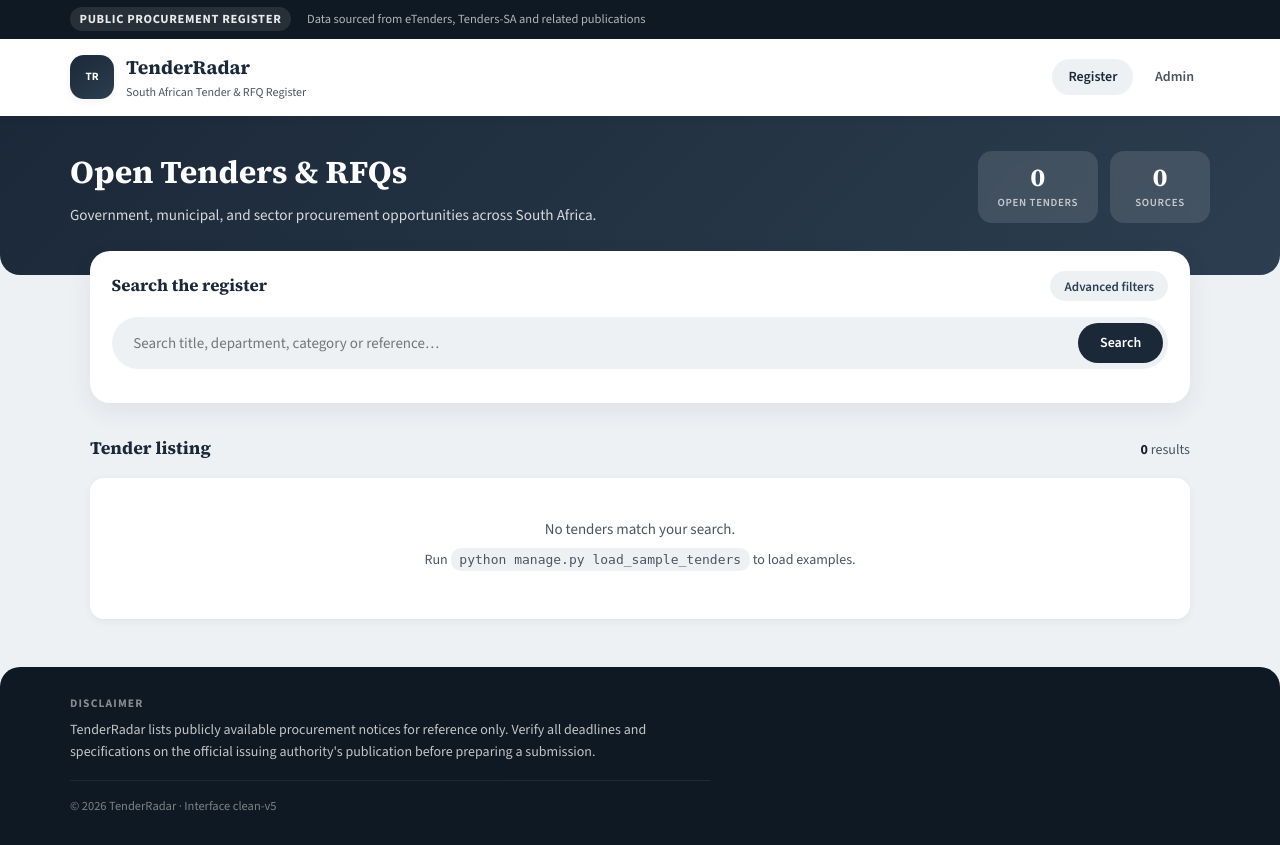
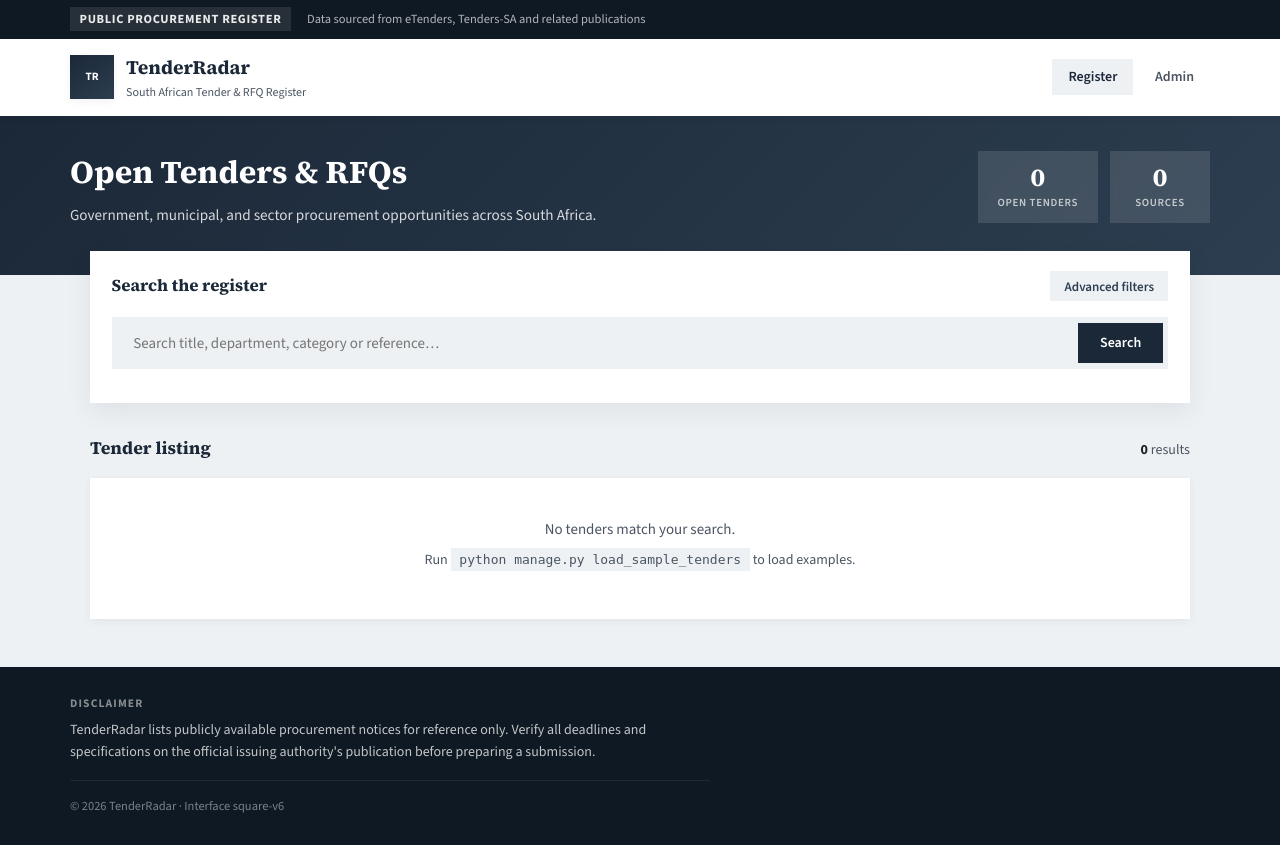
Before and after one commit to Kamo2330/TenderRadar, a Django app: page / in a window 1280 px wide. Run offline with Django 5.2, Linux system fonts and the light colour scheme; data that the repository does not hold is empty.

Commit message:
Use formal square corners instead of rounded UI
Co-authored-by: Kamo2330 <Kamo2330@users.noreply.github.com>

```diff
--- a/TenderRadar/context_processors.py
+++ b/TenderRadar/context_processors.py
@@ -1,2 +1,2 @@
 def ui_version(_request):
-    return {"UI_VERSION": "clean-v5"}
+    return {"UI_VERSION": "square-v6"}
--- a/static/css/tenderradar.css
+++ b/static/css/tenderradar.css
@@ -1,4 +1,4 @@
-/* TenderRadar — rounded, soft layout */
+/* TenderRadar — formal square layout */
 
 @import url("https://fonts.googleapis.com/css2?family=Source+Sans+3:wght@400;500;600;700&family=Source+Serif+4:wght@600;700&display=swap");
 
@@ -21,10 +21,10 @@
   --font-sans: "Source Sans 3", "Segoe UI", system-ui, sans-serif;
   --font-serif: "Source Serif 4", Georgia, "Times New Roman", serif;
   --max-width: 1140px;
-  --radius-sm: 10px;
-  --radius-md: 14px;
-  --radius-lg: 20px;
-  --radius-full: 999px;
+  --radius-sm: 0;
+  --radius-md: 0;
+  --radius-lg: 0;
+  --radius-full: 0;
   --shadow-sm: 0 2px 8px rgba(27, 40, 56, 0.06);
   --shadow-md: 0 8px 24px rgba(27, 40, 56, 0.08);
   --shadow-lg: 0 16px 40px rgba(27, 40, 56, 0.1);
@@ -183,7 +183,7 @@ a:hover { color: var(--color-navy-dark); }
   height: 2px;
   margin: 0 auto;
   background: var(--color-navy);
-  border-radius: 2px;
+  border-radius: 0;
 }
 
 /* Hero */
@@ -635,7 +635,7 @@ mark.highlight {
   background: var(--color-accent-light);
   color: inherit;
   padding: 0 0.15em;
-  border-radius: 3px;
+  border-radius: 0;
 }
 
 /* Pagination */
--- a/tenders/views.py
+++ b/tenders/views.py
@@ -47,7 +47,7 @@ def health_check(request):
 
     return HttpResponse(
         "TENDERRADAR OK\n"
-        "UI: clean-v5\n"
+        "UI: square-v6\n"
         f"Django {django.get_version()}\n"
         "Open: http://127.0.0.1:8000/\n"
         "If the page looks old: git pull origin main then Ctrl+F5\n",
```
Also changed, not shown: README.md, 2 other files.
